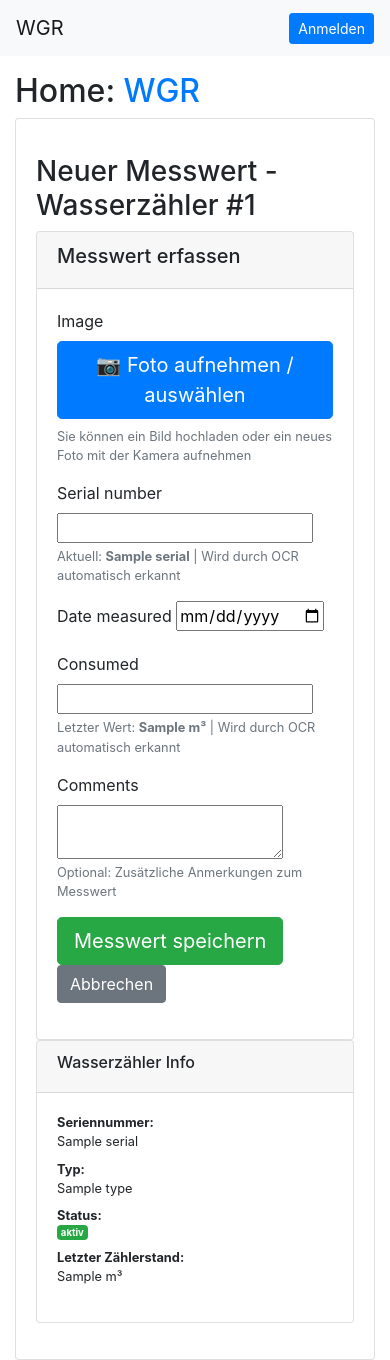
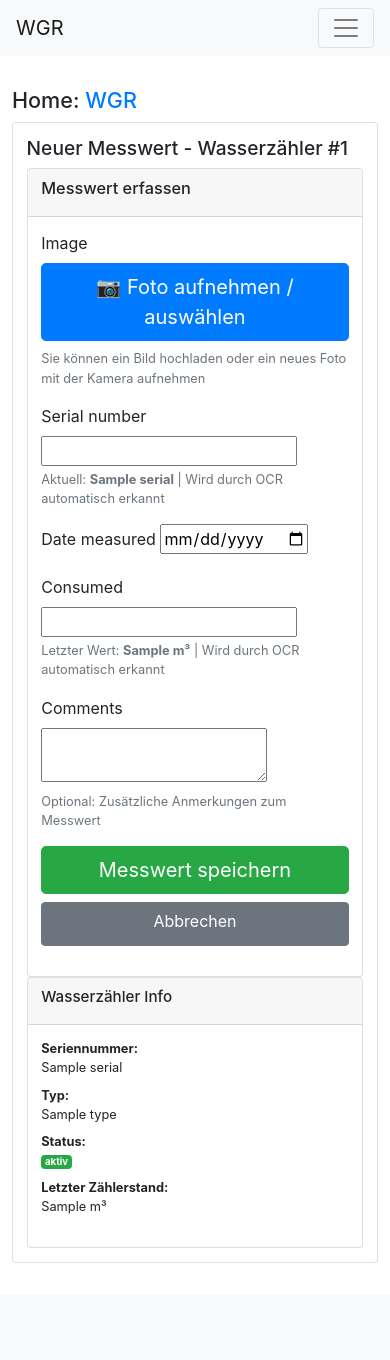
Before and after one commit to AndyNeubacher/WGR_DJANGO, a Django app: template templates/technician/add_measurement.html in a window 390 px wide. After the commit the page ends 1263 px from the top, so only its background shows below. Run offline with Django 4.2, Linux system fonts and the light colour scheme; the template is opened without the code that fills it: most values are stand-ins (such as "Sample title", 1, 10 or a date in 2020); form fields are guessed from the names that the template uses; some libraries are stand-ins or nearby versions.

Commit message:
made UI more mobile friendly

```diff
--- a/templates/base.html
+++ b/templates/base.html
@@ -1,35 +1,127 @@
 {% load static %}
-<html>
+<!DOCTYPE html>
+<html lang="de">
   <head>
-    <title>Django Builder - WGR</title>
+    <meta charset="utf-8">
+    <meta name="viewport" content="width=device-width, initial-scale=1.0">
+    <meta name="theme-color" content="#f8f9fa">
+    <title>WGR - Wasserzähler</title>
     <link rel="stylesheet" href="https://stackpath.bootstrapcdn.com/bootstrap/4.3.1/css/bootstrap.min.css"
     integrity="sha384-ggOyR0iXCbMQv3Xipma34MD+dH/1fQ784/j6cY/iJTQUOhcWr7x9JvoRxT2MZw1T" crossorigin="anonymous">
+
+    <style>
+      /* === Mobile-friendly base overrides === */
+      html { -webkit-text-size-adjust: 100%; }
+      body { font-size: 16px; }
+      img, iframe, video { max-width: 100%; height: auto; }
+
+      /* Prevent iOS auto-zoom on input focus (any input below 16px triggers it) */
+      input.form-control, select.form-control, textarea.form-control,
+      input[type="text"], input[type="number"], input[type="email"],
+      input[type="password"], input[type="date"], input[type="datetime-local"],
+      input[type="search"], input[type="tel"], input[type="url"], textarea, select {
+        font-size: 16px;
+      }
+
+      /* Larger tap targets for actions */
+      .btn { min-height: 44px; }
+      .navbar .btn { min-height: 38px; }
+      .table-responsive { -webkit-overflow-scrolling: touch; }
+
+      /* Content rhythm */
+      #content.container { padding-top: 1rem; padding-bottom: 2rem; }
+
+      /* On phones, stacked form rows need spacing between label and input */
+      @media (max-width: 575.98px) {
+        h1, .h1 { font-size: 1.6rem; }
+        h2, .h2 { font-size: 1.35rem; }
+        h3, .h3 { font-size: 1.2rem; }
+        h4, .h4 { font-size: 1.1rem; }
+        h5, .h5 { font-size: 1.02rem; }
+        h6, .h6 { font-size: 0.95rem; }
+
+        #content.container { padding-left: 12px; padding-right: 12px; }
+        .card-body { padding: 0.9rem 0.85rem; }
+        .card-header { padding: 0.6rem 0.85rem; }
+
+        /* form-group row: stack label+input cleanly */
+        .form-group.row { margin-left: 0; margin-right: 0; }
+        .form-group.row > [class*="col-"] { padding-left: 0; padding-right: 0; }
+        .form-group .col-form-label { padding-bottom: 0.25rem; font-weight: 600; }
+
+        /* Stack action buttons (form submit + cancel etc.) */
+        .form-group .btn,
+        .form-group .btn + .btn,
+        .form-group .btn + a.btn {
+          display: block;
+          width: 100%;
+          margin-top: 0.5rem;
+        }
+        .form-group .btn:first-child { margin-top: 0; }
+
+        /* Tables tighter */
+        .table th, .table td { padding: 0.5rem 0.45rem; font-size: 0.92rem; }
+
+        /* Pagination wrap */
+        .pagination { flex-wrap: wrap; gap: 0.25rem; }
+        .pagination .page-link { padding: 0.45rem 0.7rem; }
+
+        /* Definition lists in detail views: stack instead of row */
+        dl.row > dt, dl.row > dd { padding-left: 0; padding-right: 0; }
+        dl.row > dt { margin-top: 0.4rem; }
+        dl.row > dd { margin-bottom: 0.2rem; }
+
+        /* Avoid horizontal overflow from long words/serials */
+        .card-body, .card-text, dd, td { word-break: break-word; overflow-wrap: anywhere; }
+      }
+
+      /* Small tablets — keep buttons full-width inside cards */
+      @media (max-width: 767.98px) {
+        .navbar .btn { width: auto; }
+        .btn-lg { min-height: 48px; }
+      }
+    </style>
 
     {% block extrahead %}{% endblock %}
   </head>
   <body>
     {% block allcontent %}
-    <nav class="navbar navbar-light bg-light mb-3">
-      <a class="navbar-brand" href="{% url 'index' %}">WGR</a>
-      <div>
-        {% if user.is_authenticated %}
-          <span class="mr-3">{{ user.username }}</span>
-          <a class="btn btn-sm btn-outline-secondary" href="{% url 'logout' %}">Abmelden</a>
-        {% else %}
-          <a class="btn btn-sm btn-primary" href="{% url 'login' %}">Anmelden</a>
-        {% endif %}
+    <nav class="navbar navbar-expand-md navbar-light bg-light mb-3">
+      <div class="container-fluid">
+        <a class="navbar-brand" href="{% url 'index' %}">WGR</a>
+        <button class="navbar-toggler" type="button" data-toggle="collapse" data-target="#mainNav"
+          aria-controls="mainNav" aria-expanded="false" aria-label="Menü öffnen/schließen">
+          <span class="navbar-toggler-icon"></span>
+        </button>
+        <div class="collapse navbar-collapse" id="mainNav">
+          <ul class="navbar-nav ml-auto align-items-md-center">
+            {% if user.is_authenticated %}
+              <li class="nav-item"><span class="nav-link text-muted">{{ user.username }}</span></li>
+              <li class="nav-item">
+                <a class="btn btn-sm btn-outline-secondary mt-2 mt-md-0 ml-md-2" href="{% url 'logout' %}">Abmelden</a>
+              </li>
+            {% else %}
+              <li class="nav-item">
+                <a class="btn btn-sm btn-primary mt-2 mt-md-0" href="{% url 'login' %}">Anmelden</a>
+              </li>
+            {% endif %}
+          </ul>
+        </div>
       </div>
     </nav>
     <div id="content" class="container">
       <h2>Home: <a href="{% url 'index' %}">WGR</a></h2>
       <div class="card">
         <div class="card-body">
-
-          <p class="card-text">{% block content %}{% endblock %}</p>
+          {% block content %}{% endblock %}
         </div>
       </div>
     </div>
+    {% endblock %}
 
-    {% endblock %}
+    <script src="https://code.jquery.com/jquery-3.5.1.slim.min.js" crossorigin="anonymous"></script>
+    <script src="https://stackpath.bootstrapcdn.com/bootstrap/4.3.1/js/bootstrap.bundle.min.js" crossorigin="anonymous"></script>
+
+    {% block extrascripts %}{% endblock %}
   </body>
 </html>
--- a/templates/technician/add_measurement.html
+++ b/templates/technician/add_measurement.html
@@ -5,8 +5,10 @@
 {% if show_ocr_review and ocr_results %}
   <div class="alert alert-info alert-dismissible fade show mb-4" role="alert">
     <h5>OCR-Ergebnisse erkannt</h5>
-    <p>Die folgenden Werte wurden automatisch aus dem Bild extrahiert. Bitte überprüfen Sie sie und korrigieren Sie bei Bedarf.</p>
-    <button type="button" class="btn-close" data-bs-dismiss="alert" aria-label="Close"></button>
+    <p class="mb-0">Die folgenden Werte wurden automatisch aus dem Bild extrahiert. Bitte überprüfen Sie sie und korrigieren Sie bei Bedarf.</p>
+    <button type="button" class="close" data-dismiss="alert" aria-label="Schließen">
+      <span aria-hidden="true">&times;</span>
+    </button>
   </div>
 {% endif %}
 
@@ -36,8 +38,8 @@
             <div class="mt-2">
               <img id="image-preview" src="#" alt="Vorschau" style="display: none; max-width: 100%; max-height: 300px; border-radius: 5px; box-shadow: 0 2px 5px rgba(0,0,0,0.1);" />
             </div>
-            <div id="ocr-loading" class="spinner-border spinner-border-sm ms-2 d-none" role="status">
-              <span class="visually-hidden">OCR wird ausgeführt...</span>
+            <div id="ocr-loading" class="spinner-border spinner-border-sm ml-2 d-none" role="status">
+              <span class="sr-only">OCR wird ausgeführt...</span>
             </div>
             {% if form.image.errors %}
               <div class="alert alert-danger mt-2">{{ form.image.errors }}</div>
```
Also changed, not shown: db.sqlite3, gauge_checker/roboflow_cache/usage.db.
